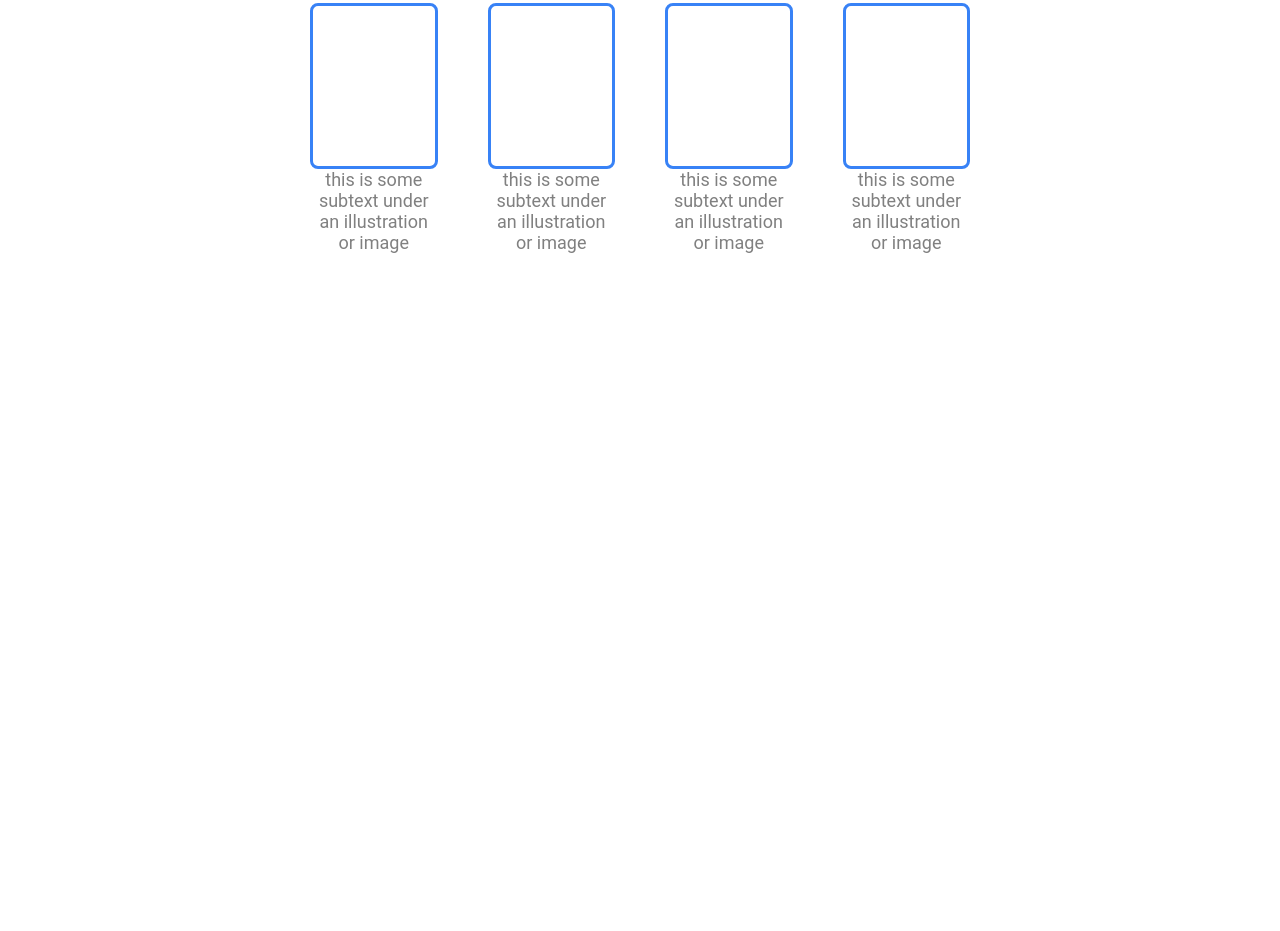
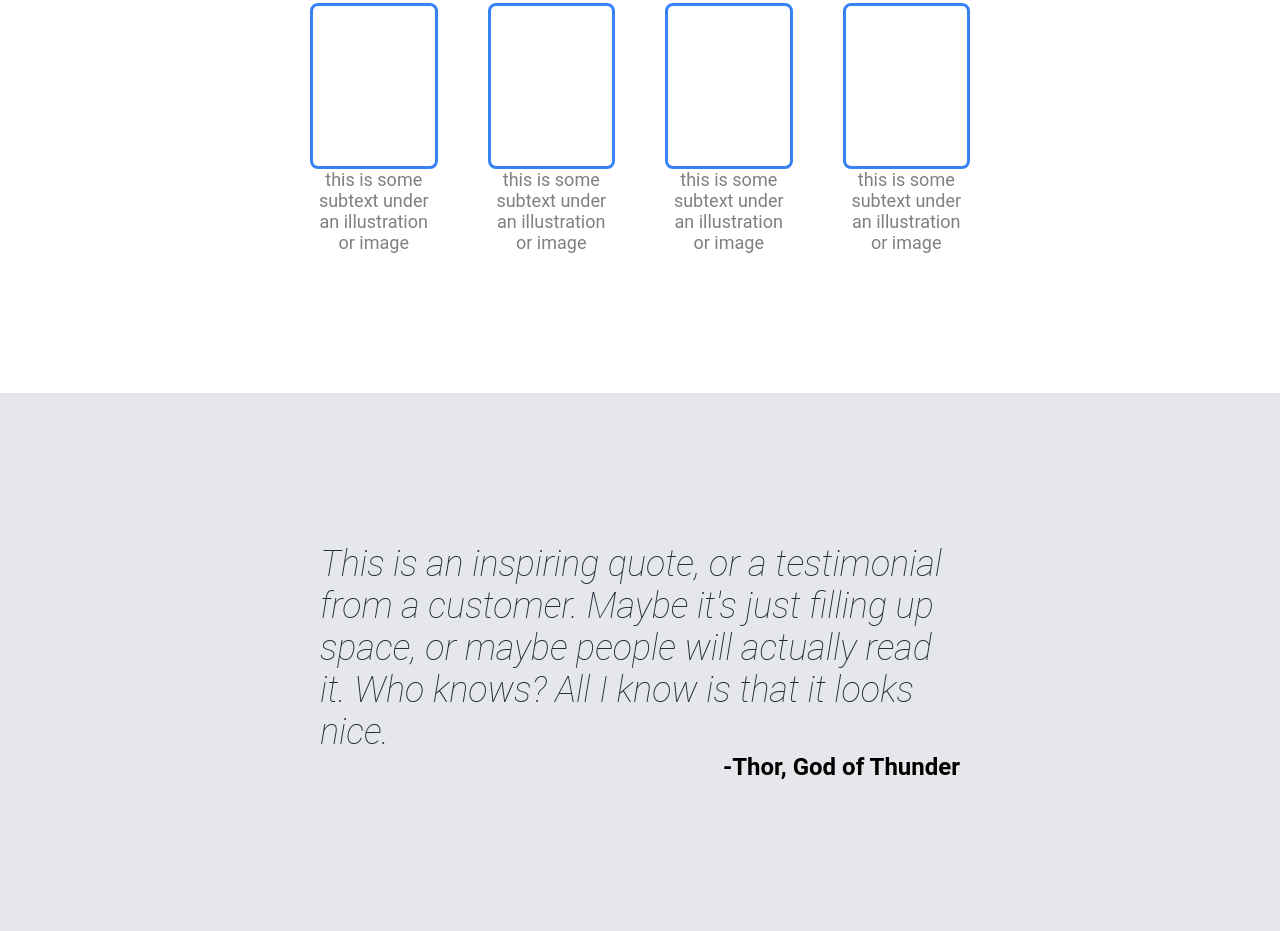
Before and after one commit to Jjay35/odin_landingPage, a plain HTML site: page index.html in a window 1280 px wide. Shown: the part 586-1517 px from the top of the page. Before the commit the page ends 949 px from the top, so only its background shows below. Drawn offline with Linux system fonts and the light colour scheme.

Commit message:
Finished section 3

```diff
--- a/index.html
+++ b/index.html
@@ -59,8 +59,24 @@
     </div>
 </div>
 
+<div class="section3">
+    <div class="quoteContainer">
+        <h2>This is an inspiring quote, or a testimonial from a customer. Maybe it's just filling up space,
+        or maybe people will actually read it. Who knows? All I know is that it looks nice.
+        </h2>
+        <div class="quotee">
+            <h4>-Thor, God of Thunder</h4>
+        </div>
+    </div>
+</div>
 
+<div class="section4">
 
+</div>
+
+<div class="footer">
+
+</div>
 
 </body>
 </html>
--- a/style.css
+++ b/style.css
@@ -102,7 +102,7 @@ h3{
     justify-content:center;
     align-items: center;
     gap: 50px;
-    padding: 60px 260px;
+    padding: 60px 260px 90px;
 }
 
 .card{
@@ -115,3 +115,31 @@ h3{
     border-radius: 8px;
     padding: 80px 0px;
 }
+
+/*---Third Section---*/
+.section3{
+    background-color: #E5E7EB;
+}
+
+.section3 h2{
+    font-family: "Roboto", sans-serif;
+    font-size: 36px;
+    font-style: italic;
+    font-weight: 200;
+    color: #1F2937;
+}
+
+.section3 h4{
+    font-family: "Roboto", sans-serif;
+    font-size: 24px;
+}
+
+.quoteContainer{
+    padding: 150px 320px;
+}
+
+.quotee{
+    display: flex;
+    flex-direction: row;
+    justify-content: flex-end;
+}
```
